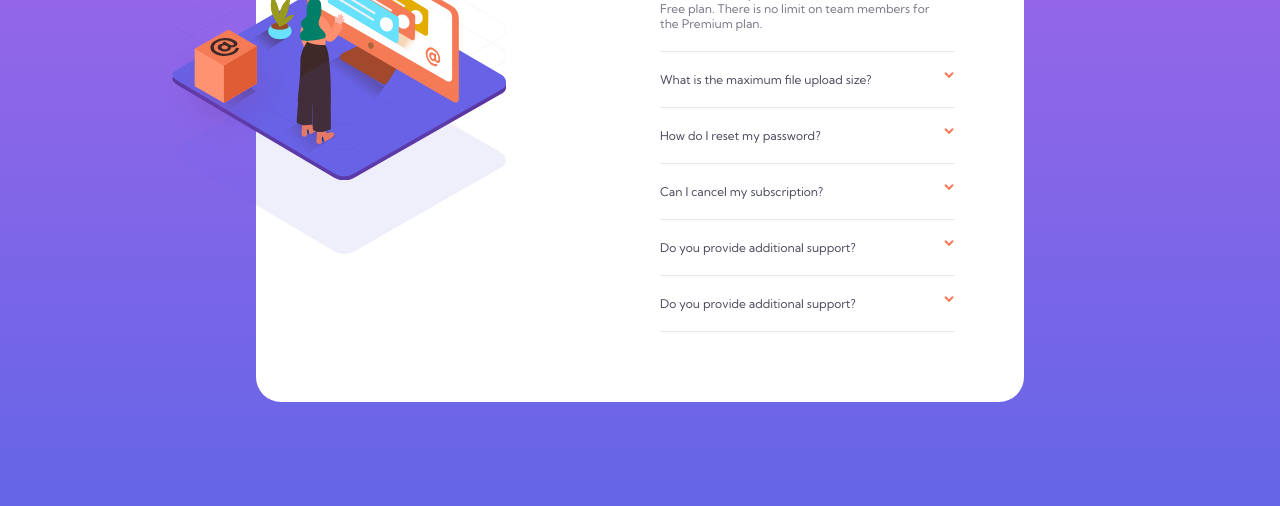
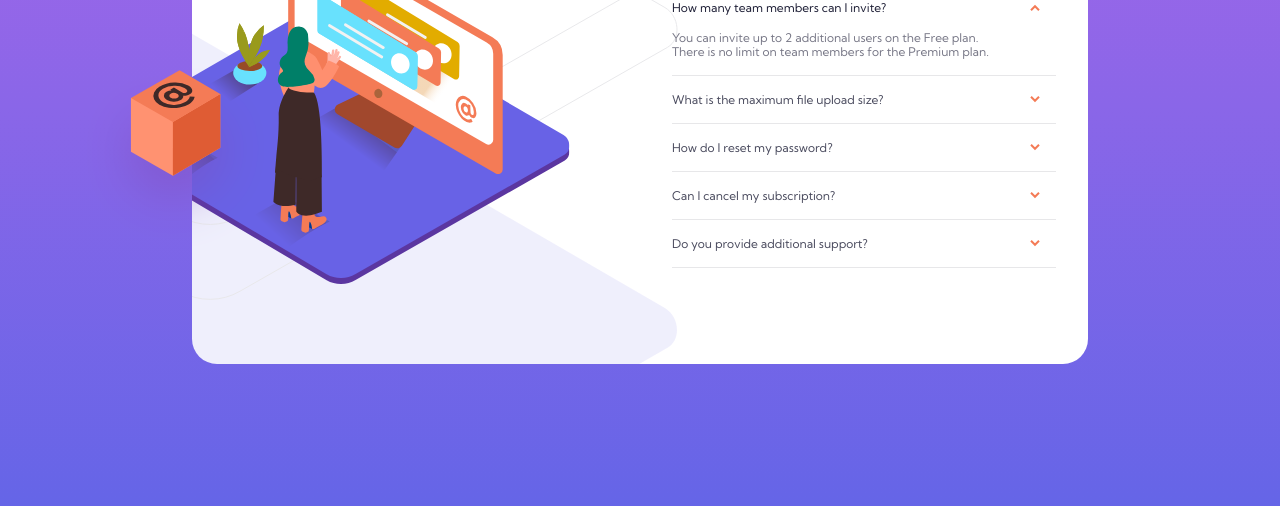
Before and after one commit to gurkanozer/faq-accordion-card, a plain HTML site: page index.html in a window 1280 px wide. Shown: the part 294-800 px from the top of the page. Drawn offline with Linux system fonts and the light colour scheme; a script that the page names is missing.

Commit message:
everything fixed

```diff
--- a/index.html
+++ b/index.html
@@ -16,61 +16,60 @@
 <body>
   <div class="container">
 
-    <div class="card">
-      <div class="img">
-        <img class="img--main" src="./images/illustration-woman-online-desktop.svg" alt="">
-        <img src="./images/bg-pattern-desktop.svg" alt="" class="img--bg-pattern">
-        <img class="img--box" src="./images/illustration-box-desktop.svg" alt="">
+    <div class="faq-card">
+      <div class="desktop-img">
+        <img src="./images/illustration-woman-online-desktop.svg" alt="">
       </div>
-      <div class="accordion">
+      <div class="list">
         <h1>FAQ</h1>
-        <ul>
-          <li class="active">
-            <div class="question">How many team members can I invite? <img src="./images/icon-arrow-down.svg" alt="">
+        <div class="list-item active">
+          <div class="question">
+            <p>How many team members can I invite?</p>
+            <img src="./images/icon-arrow-down.svg" alt="">
           </div>
-            <div class="answer">
-              You can invite up to 2 additional users on the Free plan. There is no limit on
-              team members for the Premium plan.
+          <p class="answer">You can invite up to 2 additional users on the Free plan. There is no limit on
+            team members for the Premium plan.</p>
         </div>
-          </li>
-          <li>
-            <div class="question">What is the maximum file upload size? <img src="./images/icon-arrow-down.svg" alt="">
+        <div class="list-item">
+          <div class="question">
+            <p>What is the maximum file upload size?</p>
+            <img src="./images/icon-arrow-down.svg" alt="">
           </div>
-            <div class="answer">
-              No more than 2GB. All files in your account must fit your allotted storage space.
+          <p class="answer">No more than 2GB. All files in your account must fit your allotted storage space.</p>
         </div>
-          </li>
-          <li>
-            <div class="question">How do I reset my password? <img src="./images/icon-arrow-down.svg" alt=""> </div>
-            <div class="answer">Click “Forgot password” from the login page or “Change password” from your profile page.
-              A reset link will be emailed to you.</div>
-          </li>
-          <li>
-            <div class="question">Can I cancel my subscription? <img src="./images/icon-arrow-down.svg" alt=""> </div>
-            <div class="answer">Click “Forgot password” from the login page or “Change password” from your profile page.
-              A reset link will be emailed to you.</div>
-          </li>
-          <li>
-            <div class="question">Do you provide additional support? <img src="./images/icon-arrow-down.svg" alt="">
+        <div class="list-item">
+          <div class="question">
+            <p>How do I reset my password?</p>
+            <img src="./images/icon-arrow-down.svg" alt="">
           </div>
-            <div class="answer">Chat and email support is available 24/7. Phone lines are open during normal business
-              hours.</div>
-          </li>
-          <li>
-            <div class="question">Do you provide additional support? <img src="./images/icon-arrow-down.svg" alt="">
+          <p class="answer">Click “Forgot password” from the login page or “Change password” from your profile page.
+            A reset link will be emailed to you.</p>
         </div>
-            <div class="answer">Chat and email support is available 24/7. Phone lines are open during normal business
-              hours.</div>
-          </li>
-        </ul>
+        <div class="list-item">
+          <div class="question">
+            <p>Can I cancel my subscription?</p>
+            <img src="./images/icon-arrow-down.svg" alt="">
+          </div>
+          <p class="answer">Yes! Send us a message and we’ll process your request no questions asked.</p>
+        </div>
+        <div class="list-item">
+          <div class="question">
+            <p>Do you provide additional support?</p>
+            <img src="./images/icon-arrow-down.svg" alt="">
+          </div>
+          <p class="answer">Chat and email support is available 24/7. Phone lines are open during normal business hours.
+          </p>
         </div>
       </div>
+    </div>
+
   </div>
   <!--
   <div class="attribution">
     Challenge by <a href="https://www.frontendmentor.io?ref=challenge" target="_blank">Frontend Mentor</a>.
     Coded by <a href="#">Your Name Here</a>.
-  </div> -->
+  </div>
+   -->
   <script src="./main.js"></script>
 </body>
 
--- a/main.js
+++ /dev/null
@@ -1,8 +0,0 @@
-const questions = document.querySelectorAll(".question");
-
-questions.forEach(q => {
-    q.addEventListener("click", () => {
-        const item = q.parentElement;
-        item.classList.toggle("active");
-    })
-});
--- /dev/null
+++ b/styles/_base.scss
@@ -0,0 +1,24 @@
+* {
+  box-sizing: border-box;
+  margin: 0;
+  padding: 0;
+  font-family: "Kumbh Sans", sans-serif;
+}
+p {
+  font-size: 12px;
+  color: $color-text;
+}
+.container {
+  width: 100%;
+  min-height: 100vh;
+  padding-top: 8rem;
+  height: 100%;
+  background: $color-bg;
+  display: flex;
+  align-items: center;
+  flex-direction: column;
+  justify-content: center;
+  @media screen and (min-width: 992px) {
+    padding-top: 0;
+  }
+}
--- /dev/null
+++ b/styles/_faqCard.scss
@@ -0,0 +1,121 @@
+.faq-card {
+  width: 70%;
+  height: 100%;
+  border-radius: 25px;
+  background: #fff;
+  background-image: url("../images/bg-pattern-mobile.svg");
+  background-repeat: no-repeat;
+  background-position: top center;
+  display: grid;
+  grid-template-columns: 1fr;
+  position: relative;
+  /**DESKTOP IMAGE*/
+  .desktop-img {
+    display: none;
+  }
+  /**MOBILE IMAGE START*/
+  &::after {
+    content: "";
+    width: 100%;
+    height: 100%;
+    position: absolute;
+    display: block;
+    background: url("../images/illustration-woman-online-mobile.svg") no-repeat
+      top center;
+    top: -7rem;
+    left: -1rem;
+    z-index: 0;
+  }
+  /**MOBILE IMAGE END*/
+
+  /**LIST START*/
+  .list {
+    padding: 6rem 2rem;
+    z-index: 2;
+    h1 {
+      text-align: center;
+      color: $color-text-dark;
+      margin: 2rem;
+    }
+    .list-item {
+      border-bottom: 1px solid $color-divider;
+      padding: 0.1rem 0;
+      .question {
+        display: flex;
+        align-items: center;
+        justify-content: space-between;
+        padding: 1rem;
+        &:hover {
+          cursor: pointer;
+          p {
+            color: $color-soft-red;
+          }
+        }
+      }
+      .answer {
+        display: none;
+        padding: 0 3rem 1rem 1rem;
+        line-height: 1.2;
+        color: $color-text-light;
+      }
+      /**LIST ITEM ACTIVE**/
+      &.active {
+        .question {
+          p {
+            color: $color-text-dark;
+          }
+          img {
+            transform: rotate(180deg);
+          }
+        }
+        .answer {
+          display: block;
+        }
+      }
+    }
+  }
+  /**LIST END*/
+}
+
+@media screen and(min-width:992px) {
+  .faq-card {
+    background-image: url("../images/bg-pattern-desktop.svg");
+    background-repeat: no-repeat;
+    background-position: -30rem -12rem;
+    grid-template-columns: 1fr 1fr;
+    /**DESKTOP IMAGE*/
+    align-items: center;
+    .desktop-img {
+      display: block;
+      width: 100%;
+      overflow: hidden;
+      img {
+        transform: translateX(-20%);
+      }
+    }
+    &::after {
+      content: "";
+      width: 100%;
+      height: 100%;
+      position: absolute;
+      display: block;
+      background: url("../images/illustration-box-desktop.svg") no-repeat;
+      background-position: left bottom;
+      bottom: -7rem;
+      left: -7rem;
+    }
+    .list {
+      h1 {
+        margin: 0;
+        text-align: left;
+      }
+      .list-item {
+        padding: 0;
+        .question,
+        .answer {
+          padding-left: 0;
+        }
+      }
+    }
+  }
+}
--- /dev/null
+++ b/styles/_variables.scss
@@ -0,0 +1,11 @@
+$color-soft-red: hsl(14, 88%, 65%);
+$color-violoet: hsl(273, 75%, 66%);
+$color-bg: linear-gradient(
+  0deg,
+  hsl(240, 73%, 65%) 0%,
+  hsl(273, 75%, 66%) 100%
+);
+$color-divider: hsl(240, 5%, 91%);
+$color-text-dark: hsl(238, 29%, 16%);
+$color-text: hsl(237, 12%, 33%);
+$color-text-light: hsl(240, 6%, 50%);
--- a/styles/style.scss
+++ b/styles/style.scss
@@ -1,157 +1,4 @@
 @import url("https://fonts.googleapis.com/css2?family=Kumbh+Sans:wght@400;700&display=swap");
-
-$color-dark-blue: hsl(238, 29%, 16%);
-$color-soft-red: hsl(14, 88%, 65%);
-$color-violoet: hsl(273, 75%, 66%);
-$color-gradient: linear-gradient(
-  0deg,
-  hsl(240, 73%, 65%) 0%,
-  hsl(273, 75%, 66%) 100%
-);
-$color-white: hsl(240, 5%, 91%);
-
-$color-dark-blue-2: hsl(237, 12%, 33%);
-$color-dark-blue-3: hsl(240, 6%, 50%);
-* {
-  box-sizing: border-box;
-  margin: 0;
-  padding: 0;
-  font-family: "Kumbh Sans", sans-serif;
-}
-
-body {
-}
-p {
-  font-size: 12px;
-  font-weight: 700;
-  color: $color-dark-blue;
-}
-
-img {
-  width: 100%;
-}
-.container {
-  background: $color-violoet;
-  background: $color-gradient;
-  min-width: 100%;
-  min-height: 100vh;
-  height: 100%;
-  display: flex;
-  flex-direction: column;
-  align-items: center;
-  justify-content: center;
-  padding: 20px;
-}
-.card {
-  max-width: 768px;
-  width: 100%;
-  margin-top: 40%;
-  border-radius: 25px;
-  display: grid;
-  grid-template-columns: 1fr;
-  background: #fff;
-  .img {
-    position: relative;
-
-    &--main {
-      width: 60%;
-      margin-top: -10%;
-      transform: translateY(-40%) translateX(30%);
-    }
-    &--bg-pattern {
-      width: 60%;
-      position: absolute;
-      top: 0;
-      left: 0;
-      margin: -30% 0 0;
-      transform: translateX(30%);
-    }
-    &--box {
-      width: 20%;
-      position: absolute;
-      top: 0;
-      left: 0;
-      margin: -10% 0 0;
-      transform: translateX(90%);
-    }
-  }
-  .accordion {
-    h1 {
-      color: $color-dark-blue;
-      text-align: center;
-      margin-bottom: 10px;
-    }
-    ul {
-      padding: 20px;
-      list-style: none;
-      width: 100%;
-      li {
-        display: flex;
-        flex-direction: column;
-        font-size: 12px;
-        font-weight: 400;
-        padding: 10px 0;
-        border-bottom: 1px solid $color-white;
-        .question {
-          padding: 10px 0;
-          display: flex;
-          color: $color-dark-blue-2;
-          justify-content: space-between;
-
-          &:hover {
-            cursor: pointer;
-            color: $color-soft-red !important;
-          }
-        }
-        .answer {
-          display: none;
-          padding: 10px 0;
-          color: $color-dark-blue-3;
-          padding-right: 20px;
-        }
-        img {
-          width: 10px;
-          height: 7px;
-        }
-        &.active {
-          .question {
-            color: $color-dark-blue;
-            img {
-              transform: rotate(180deg);
-            }
-          }
-          .answer {
-            display: block;
-          }
-        }
-      }
-    }
-  }
-}
-
-@media screen and (min-width: 768px) {
-  .card {
-    width: 100%;
-    margin: 0;
-    grid-template-columns: 1fr 1fr;
-    padding: 50px;
-    .img {
-      //   transform: translateY(50%);
-      &--main {
-        width: 100%;
-        margin-top: 50%;
-        margin-left: -70%;
-      }
-      &--bg-pattern {
-        margin-top: 20%;
-        margin-left: -70%;
-        width: 100%;
-      }
-      &--box {
-        margin-top: 50%;
-        margin-left: -80%;
-        width: 40%;
-      }
-    }
-  }
-}
+@import "variables";
+@import "base";
+@import "faqCard";
```
Also changed, not shown: styles/style.min.css, 1 other file. Lines whose indentation alone changed are shown as unchanged.
